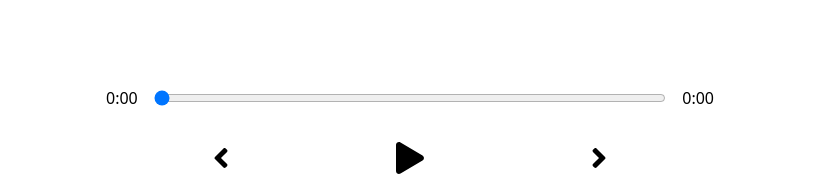
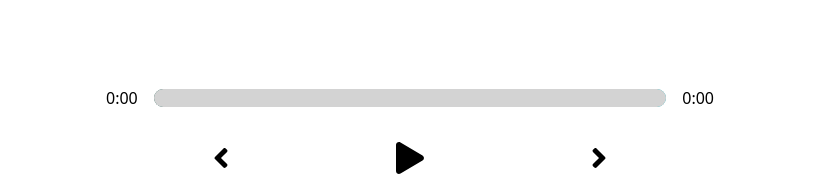
Before and after one commit to dev-aly3n/music-player, a React (Create React App) app: page / in a window 1280 px wide. Shown: the part 510-686 px from the top of the page, without its empty margins (230-1048 px from the left). Built offline with nearby package versions, Linux system fonts and the light colour scheme; the HTML template or start-up script is replaced by a standard one.

Commit message:
style added to the slider, so damn cool

```diff
--- a/src/App.js
+++ b/src/App.js
@@ -13,16 +13,22 @@
   const [songInfo, SETsongInfo] = useState({
     time: 0,
     duration: 0,
+    animationPercentage:0,
   });
   const [libraryStatus, SETlibraryStatus] = useState(false);
 
   function songTimeHandler(e) {
     let currentTime = e.target.currentTime;
     let songDuration = e.target.duration;
+    const roundedCurrent = Math.round(currentTime);
+    const roundedDuration = Math.round(songDuration);
+    const animation = Math.round((roundedCurrent/roundedDuration)*100);
+
     SETsongInfo({
       ...songInfo,
       time: currentTime,
       duration: songDuration,
+      animationPercentage: animation,
     });
   }
 
--- a/src/components/Player.js
+++ b/src/components/Player.js
@@ -74,17 +74,25 @@
     playAudio(songPlaying, audioRef)
   }
 
+  const trackAnim = {
+    transform: `translateX(${songInfo.animationPercentage}%)`
+  }
+
   return (
     <div className="player">
       <div className="time-control">
         <p>{timeCorrection(songInfo.time)}</p>
+        <div className="track" style={{background:`linear-gradient(to right,${currentSong.color[0]},${currentSong.color[1]})`}} >
         <input
+
           type="range"
           min={0}
           max={songInfo.duration || 0}
           value={songInfo.time}
           onChange={sliderDrag}
         />
+        <div style={trackAnim} className="animate-track"></div>
+        </div>
         <p>{songInfo.duration ? timeCorrection(songInfo.duration) : "0:00"}</p>
       </div>
       <div className="play-control">
--- a/src/styles/tailwind.css
+++ b/src/styles/tailwind.css
@@ -49,12 +49,9 @@
   }
 
   .time-control {
-    @apply w-1/2  flex;
+    @apply w-1/2  flex justify-center items-center ;
   }
 
-  .time-control input {
-    @apply w-full py-4;
-  }
   .time-control p {
     @apply p-4;
   }
@@ -116,3 +113,43 @@
     opacity: 1;
   }
 }
+
+.time-control input {
+  padding:0;
+  margin:0;
+  -webkit-appearance: none;
+  background: transparent;
+  cursor: pointer;
+  width: 100%;
+}
+
+input[type="range"]:focus {
+  outline: none;
+}
+
+input[type="range"]::-webkit-slider-thumb {
+  -webkit-appearance: none;
+  height: 18px;
+  width: 18px;
+
+}
+
+.track {
+  background: lightblue;
+  width: 100%;
+  height: 18px;
+  position: relative;
+  border-radius: 1rem;
+  overflow:hidden;
+}
+
+.animate-track {
+  background: lightgray;
+  width: 100%;
+  height: 100%;
+  position: absolute;
+  top: 0;
+  left: 0;
+  transform: translateX(0%);
+  pointer-events: none;
+}
```
